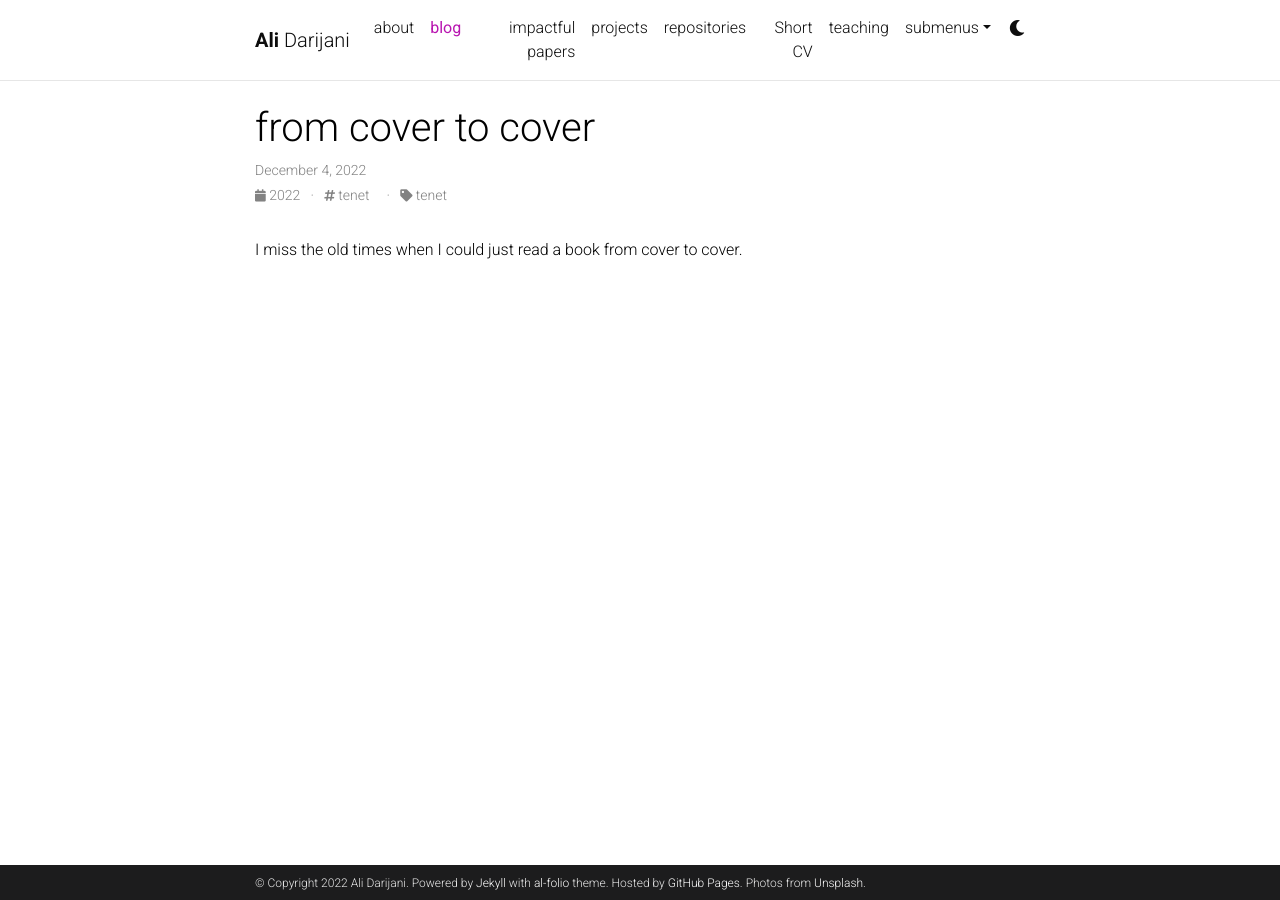
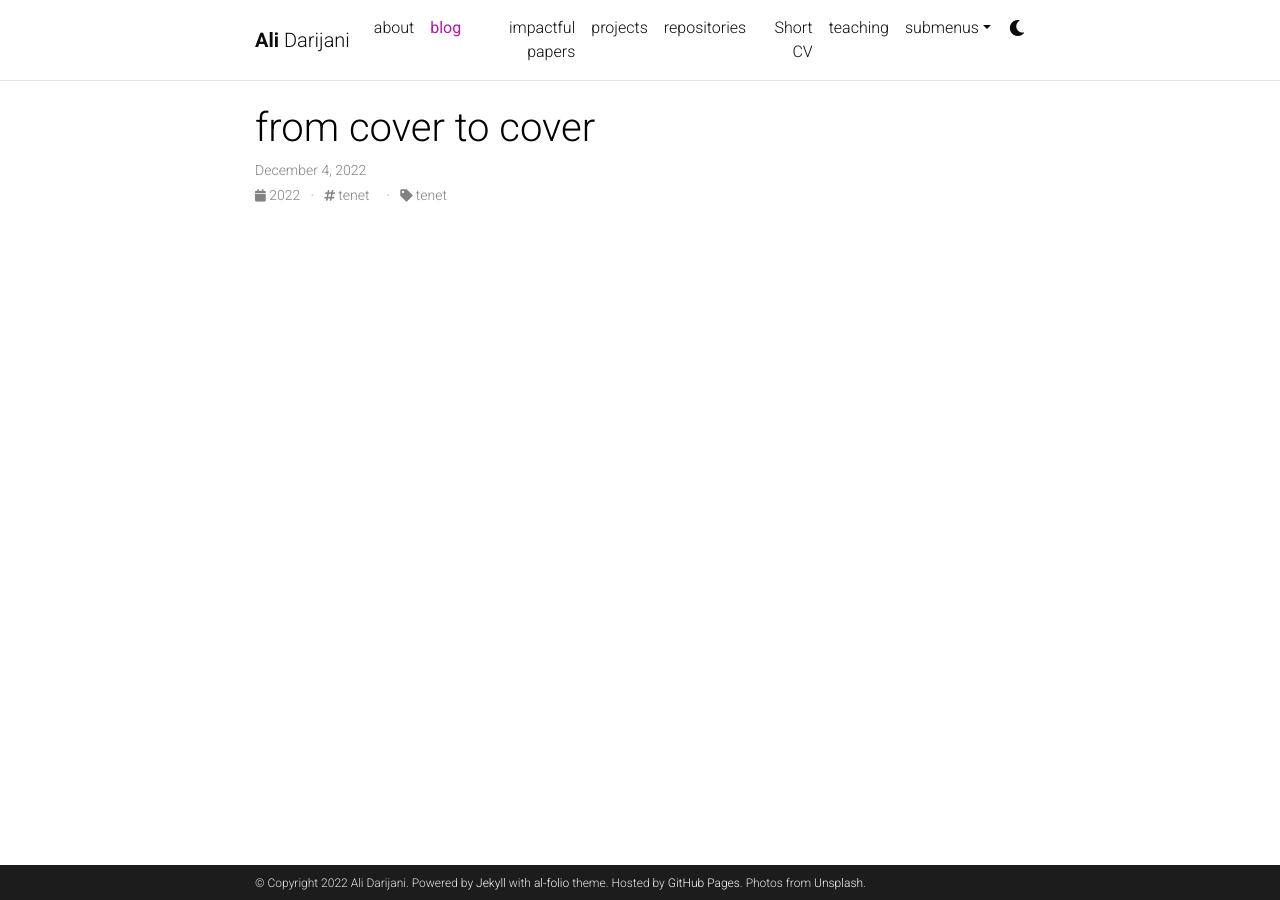
Before and after one commit to adarijani/adarijani.github.io_archived, a Jekyll site: the page built from _posts/2022-12-04-from cover to cover.md, in a window 1280 px wide. Built offline with Jekyll 4.4.1, drawn with Linux system fonts in a browser that asks for light colours; comment, search, counter and statistics services are not loaded; a style sheet for code colours, icons or effects is not loaded.

Commit message:
Update 2022-12-04-from cover to cover.md

```diff
--- a/_posts/2022-12-04-from cover to cover.md
+++ b/_posts/2022-12-04-from cover to cover.md
@@ -6,5 +6,3 @@ description: from cover to cover
 tags: tenet
 categories: tenet
 ---
-
-I miss the old times when I could just read a book from cover to cover.
```
